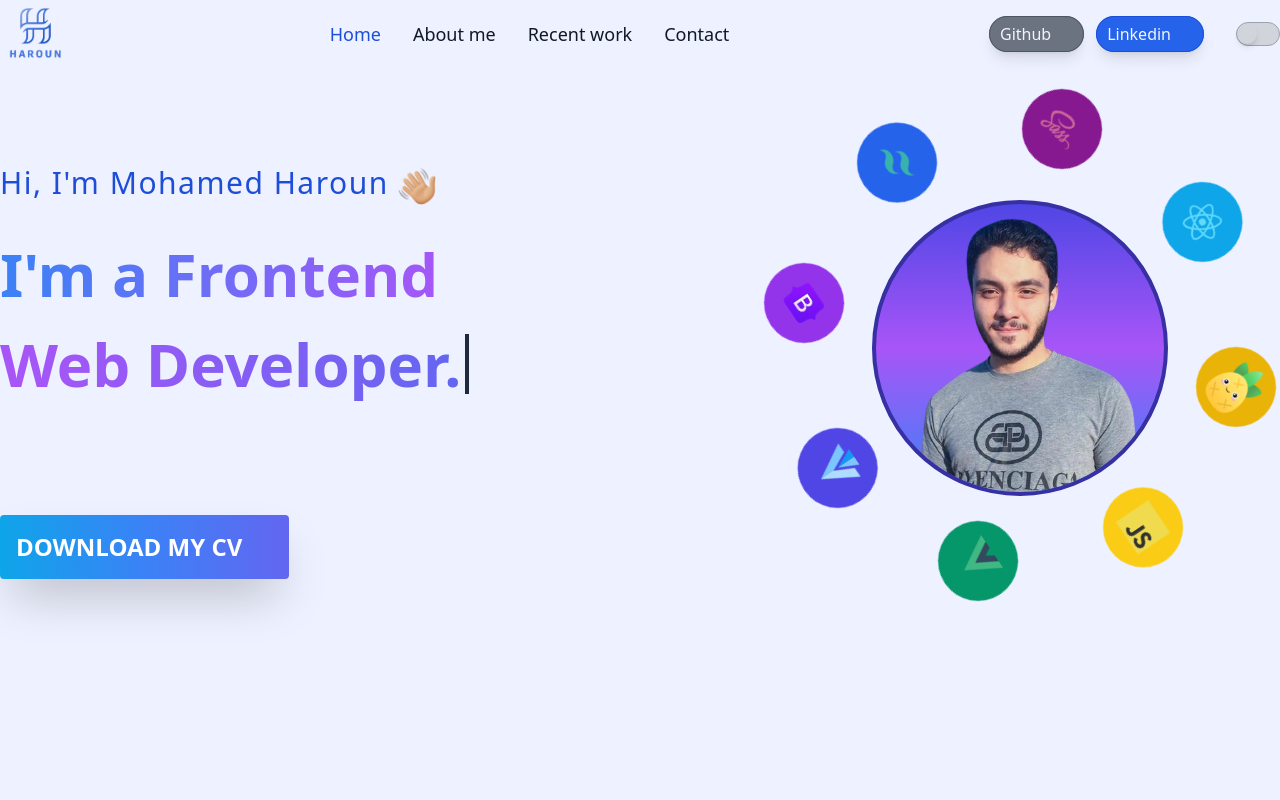
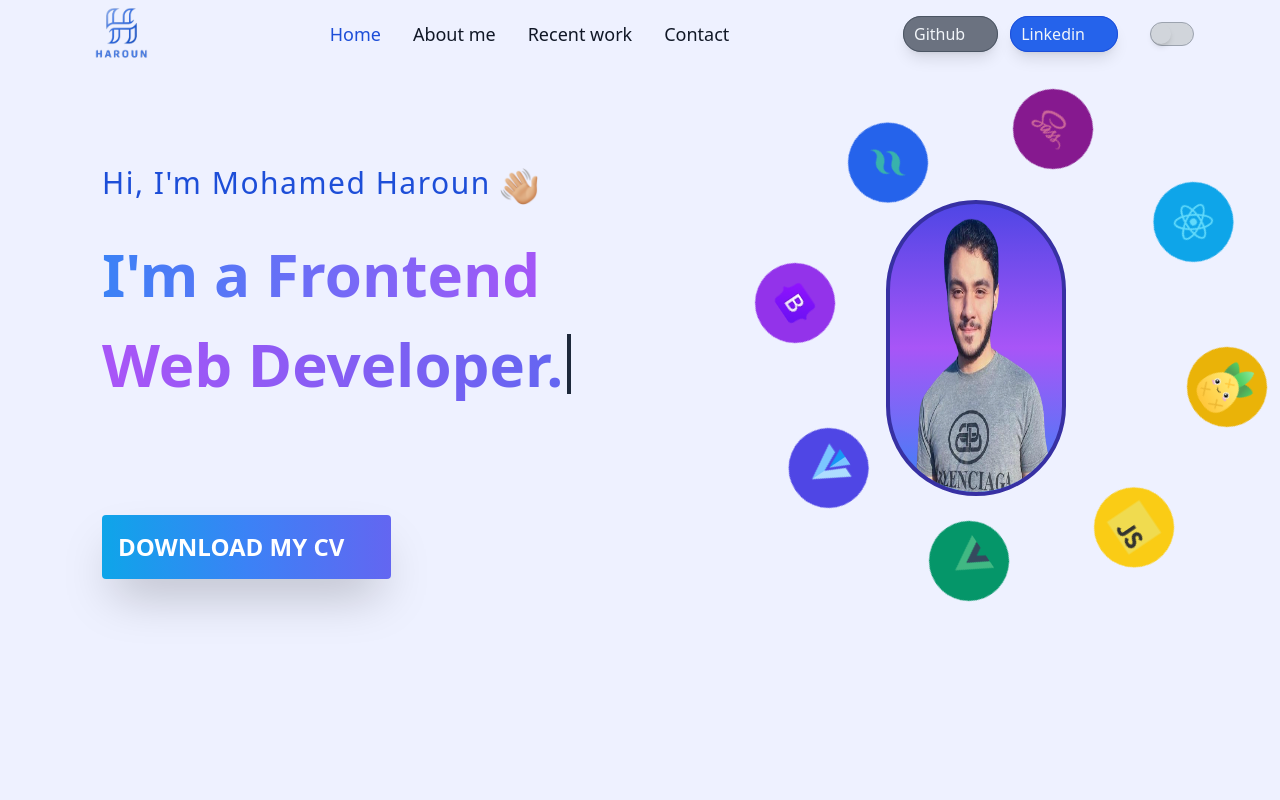
Before and after one commit to Muhammed-Hossam/my-portfolio, a Vue app: page / in a window 1280 px wide. Shown: the top 800 px of the page. Built offline with nearby package versions, Linux system fonts and the light colour scheme; some icons are missing.

Commit message:
update my cv

```diff
--- a/src/views/HomeView.vue
+++ b/src/views/HomeView.vue
@@ -1,5 +1,6 @@
 <template>
   <div class="Home mb-28">
+    <div class="container">
       <div class="flex flex-col xl:flex-row-reverse xl:justify-between justify-center items-center gap-40">
         <PictureOrbit />
         <div class="grid xl:grid-rows-3 xl:auto-rows-fr  mt-6 xl:mt-0 w-full xl:w-auto xl:h-[25rem]">
@@ -12,6 +13,7 @@
         </div>
       </div>
     </div>
+  </div>
 </template>
 
 
@@ -19,8 +21,6 @@
 import DownloadCVButton from '../components/DownloadCVButton.vue';
 import PictureOrbit from '../components/PictureOrbit.vue';
 import TypewriterEffect from '../components/TypewriterEffect.vue';
-
-
 </script>
 
 
--- a/tailwind.config.js
+++ b/tailwind.config.js
@@ -6,7 +6,41 @@ export default {
     './src/**/*.{vue,js,ts,jsx,tsx}',
   ],
   theme: {
+    container: {
+      center: true,
+      padding: '1rem',
+      screens: {
+        sm: '540px',
+        md: '720px',
+        lg: '960px',
+        xl: '1140px',
+        '2xl': '1320px', // Add this to expand for larger screens
+      }
+    },
     extend: {
+      screens: {
+        xs: '480px',
+        sm: '576px',  // Bootstrap sm breakpoint
+        md: '768px',  // Bootstrap md breakpoint
+        lg: '992px',  // Bootstrap lg breakpoint
+        xl: '1200px', // Bootstrap xl breakpoint
+        '2xl': '1400px', // Bootstrap xxl breakpoint
+      },
+      gridTemplateColumns: {
+        // Bootstrap-like grid system
+        '1': 'repeat(1, minmax(0, 1fr))',
+        '2': 'repeat(2, minmax(0, 1fr))',
+        '3': 'repeat(3, minmax(0, 1fr))',
+        '4': 'repeat(4, minmax(0, 1fr))',
+        '5': 'repeat(5, minmax(0, 1fr))',
+        '6': 'repeat(6, minmax(0, 1fr))',
+        '7': 'repeat(7, minmax(0, 1fr))',
+        '8': 'repeat(8, minmax(0, 1fr))',
+        '9': 'repeat(9, minmax(0, 1fr))',
+        '10': 'repeat(10, minmax(0, 1fr))',
+        '11': 'repeat(11, minmax(0, 1fr))',
+        '12': 'repeat(12, minmax(0, 1fr))',
+      },
       backgroundColor: {
         light: "#EEF1FF",
         dark: "#061532"
```
Also changed, not shown: 1 other file (tests, documents, lock files or other folders). Lines whose indentation alone changed are shown as unchanged.
